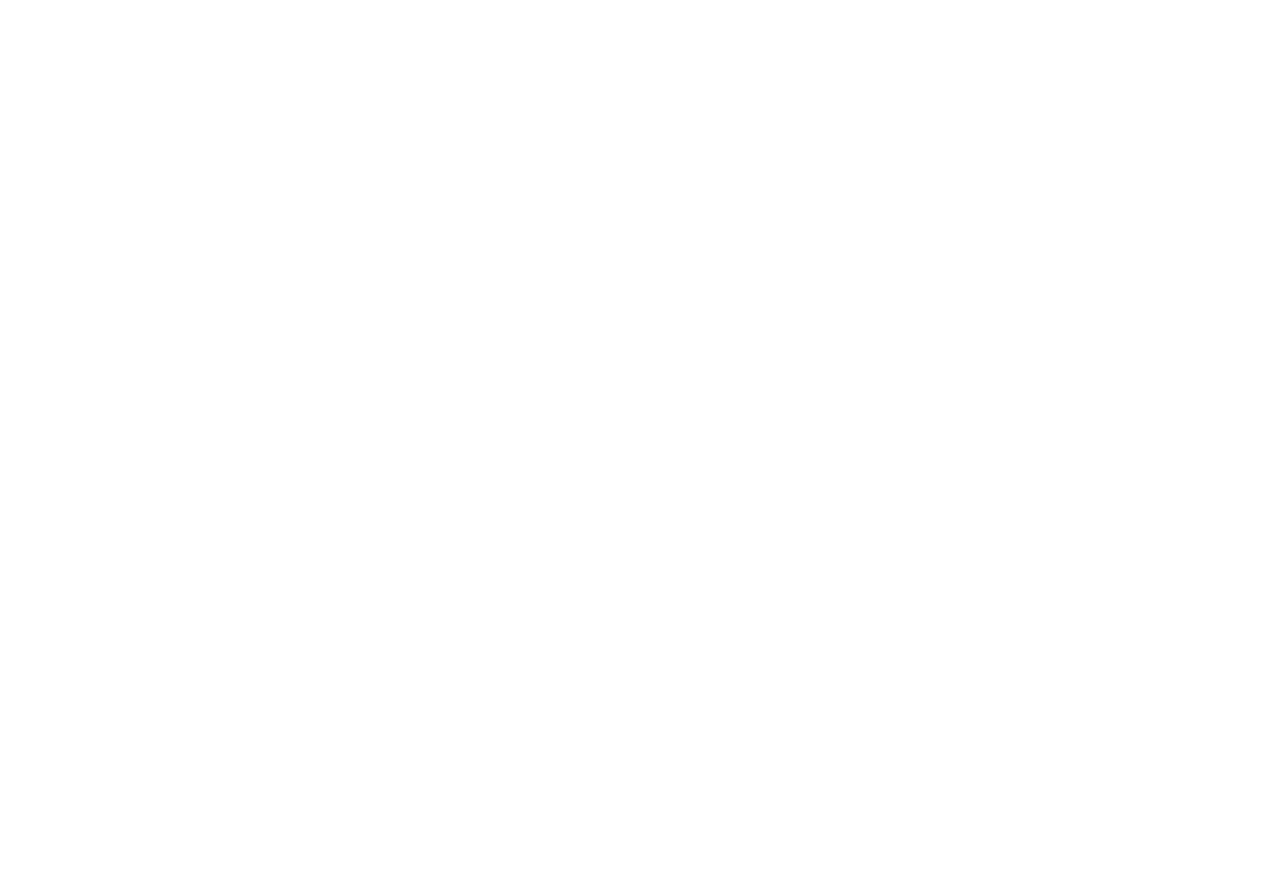
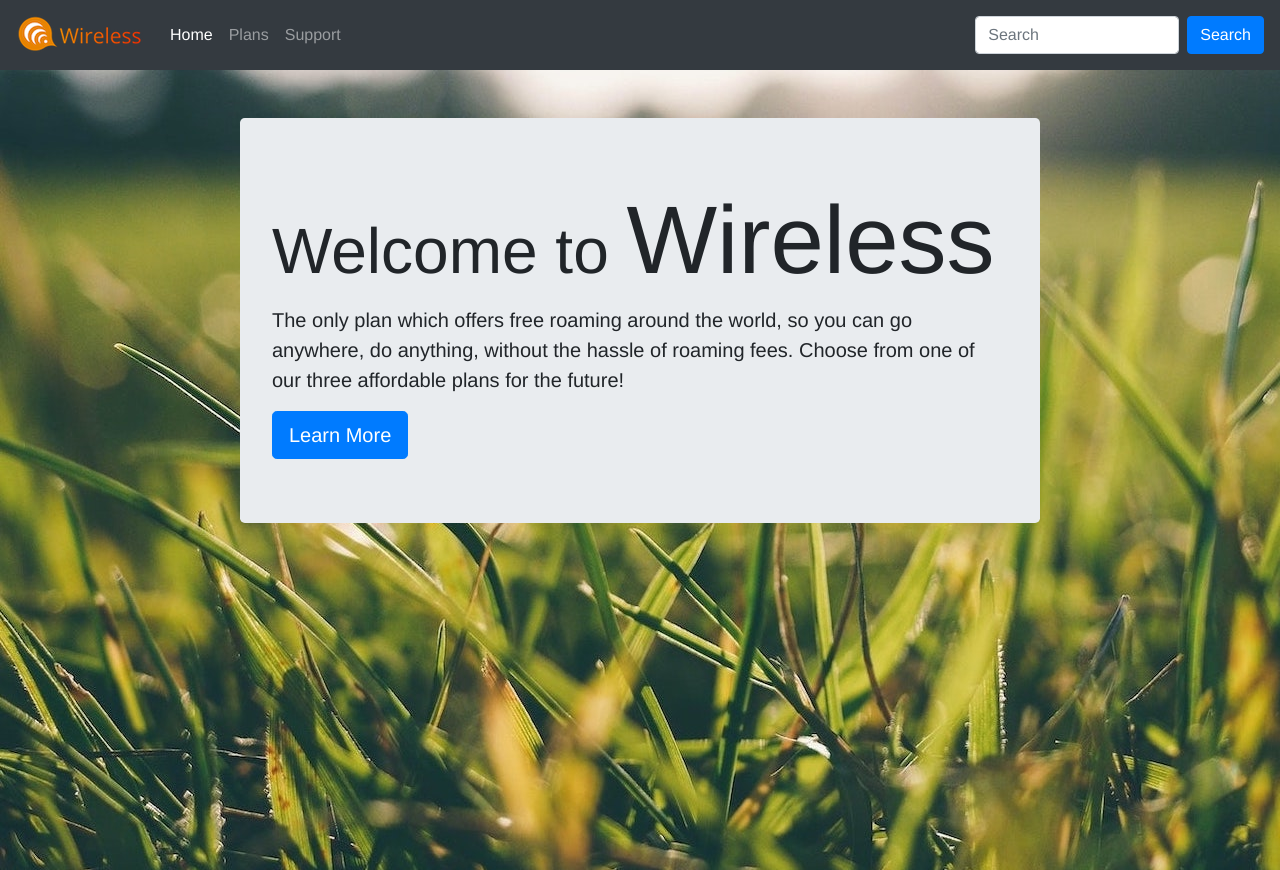
Before and after one commit to nickkniola/wireless, a website: page index.html in a window 1280 px wide. Before the commit the page ends 800 px from the top, so only its background shows below. Drawn offline with nearby package versions, Linux system fonts and the light colour scheme.

Commit message:
navbar and page one

```diff
--- a/css/styles.css
+++ b/css/styles.css
@@ -0,0 +1,50 @@
+.big-banner {
+    background-image: url(../img/meadow.jpg);
+}
+
+.jumbotron {
+    margin: 0;
+}
+
+h1 {
+    font-family: Helvetica, sans-serif;
+}
+
+body {
+    font-family: Helvetica, sans-serif;
+}
+@media (min-width: 0px) {
+    h1 {font-size:1.5rem;} /*1rem = 16px*/
+    #wireless-title {font-size:2.25rem;}
+  }
+@media (min-width: 576px) {
+    h1 {font-size:2rem;} /*1rem = 16px*/
+    #wireless-title {font-size:3rem;}
+  }
+
+  /* Medium devices (tablets, 768px and up) The navbar toggle appears at this breakpoint */
+  @media (min-width: 768px) {
+    h1 {font-size:3rem;} /*1rem = 16px*/
+    #wireless-title {font-size:5rem;}
+
+  }
+
+  /* Large devices (desktops, 992px and up) */
+  @media (min-width: 992px) {
+    h1 {font-size:4rem;} /*1rem = 16px*/
+    #wireless-title {font-size:6rem;}
+    .jumbotron {
+        margin-left: 2.5rem;
+        margin-right: 2.5rem;
+    }
+  }
+
+  /* Extra large devices (large desktops, 1200px and up) */
+  @media (min-width: 1200px) {
+    h1 {font-size:4rem;} /*1rem = 16px*/
+    #wireless-title {font-size:6rem;}
+    .jumbotron {
+        margin-left: 12rem;
+        margin-right: 12rem;
+    }
+  }
--- a/index.html
+++ b/index.html
@@ -8,11 +8,52 @@
         integrity="sha384-Gn5384xqQ1aoWXA+058RXPxPg6fy4IWvTNh0E263XmFcJlSAwiGgFAW/dAiS6JXm" crossorigin="anonymous">
     <link href="https://stackpath.bootstrapcdn.com/font-awesome/4.7.0/css/font-awesome.min.css" rel="stylesheet"
         integrity="sha384-wvfXpqpZZVQGK6TAh5PVlGOfQNHSoD2xbE+QkPxCAFlNEevoEH3Sl0sibVcOQVnN" crossorigin="anonymous">
-    <link href="css/styles.css">
+    <link rel="stylesheet" href="https://cdnjs.cloudflare.com/ajax/libs/bootstrap-social/5.1.1/bootstrap-social.min.css" />
+    <link rel="stylesheet" href="https://fonts.googleapis.com/css?family=Lobster|Open+Sans" />
+    <link rel="stylesheet" href="css/styles.css" />
 
         <title>Wireless</title>
 </head>
 <body>
+    <!-- Nav Bar -->
+     <nav class="navbar navbar-expand-md navbar-dark sticky-top bg-dark">
+        <a class="navbar-brand mb-1" href="#"> <img src="img/wireless2.png"></a>
+        <button class="navbar-toggler" type="button" data-toggle="collapse" data-target="#navbarCollapse" aria-controls="navbarCollapse" aria-expanded="false" aria-label="Toggle navigation">
+            <span class="navbar-toggler-icon"></span>
+        </button>
+        <div class="collapse navbar-collapse" id="navbarCollapse">
+            <ul class="navbar-nav mr-auto">
+                <li class="nav-item active">
+                    <a class="nav-link" href="#">Home</a>
+                </li>
+                <li class="nav-item">
+                    <a class="nav-link" href="plans.html">Plans</a>
+                </li>
+                <li class="nav-item">
+                    <a class="nav-link" href="support.html">Support</a>
+                </li>
+            </ul>
+            <form class="form-inline">
+                <input class="form-control  my-2 mr-sm-2" type="search" placeholder="Search" aria-label="Search">
+                <button class="btn btn-primary my-2 my-sm-1 ml-auto-xs mr-auto " type="submit">Search</button>
+            </form>
+        </div>
+    </nav>
+
+
+    <div class="container-fluid big-banner pt-5 px-md-5" style="height:800px;">
+        <div class="jumbotron" >
+            <h1>Welcome to <span id="wireless-title">Wireless<span></h1>
+            <p class="lead">The only plan which offers free roaming around the world, so you can go anywhere, do anything, without the hassle of roaming fees. Choose from one of our three affordable plans for the future!</p>
+            <a class="btn btn-lg btn-primary" href="plans.html" role="button">Learn More</a>
+        </div>
+    </div>
+
+
+
+
+
+
 
 
 
```
Also changed, not shown: plans.html (+23 -1 lines), support.html (+23 -1 lines), img/meadow.jpg (added), img/wireless2.png (added).
